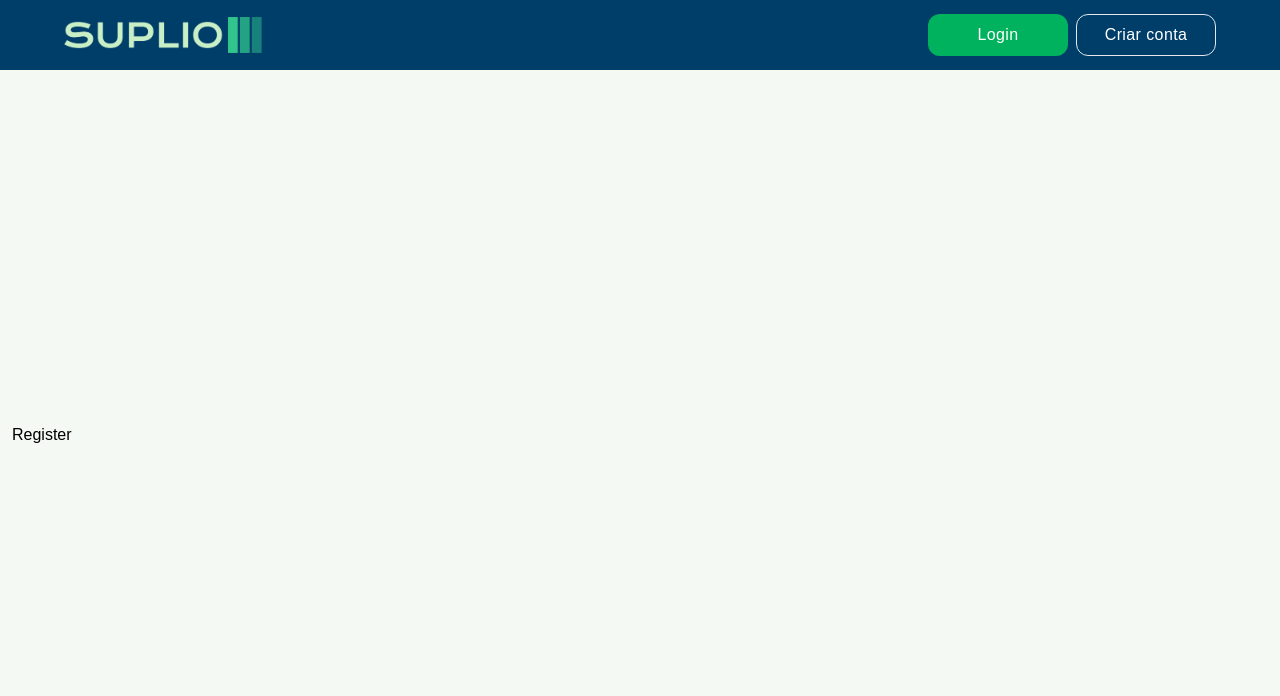
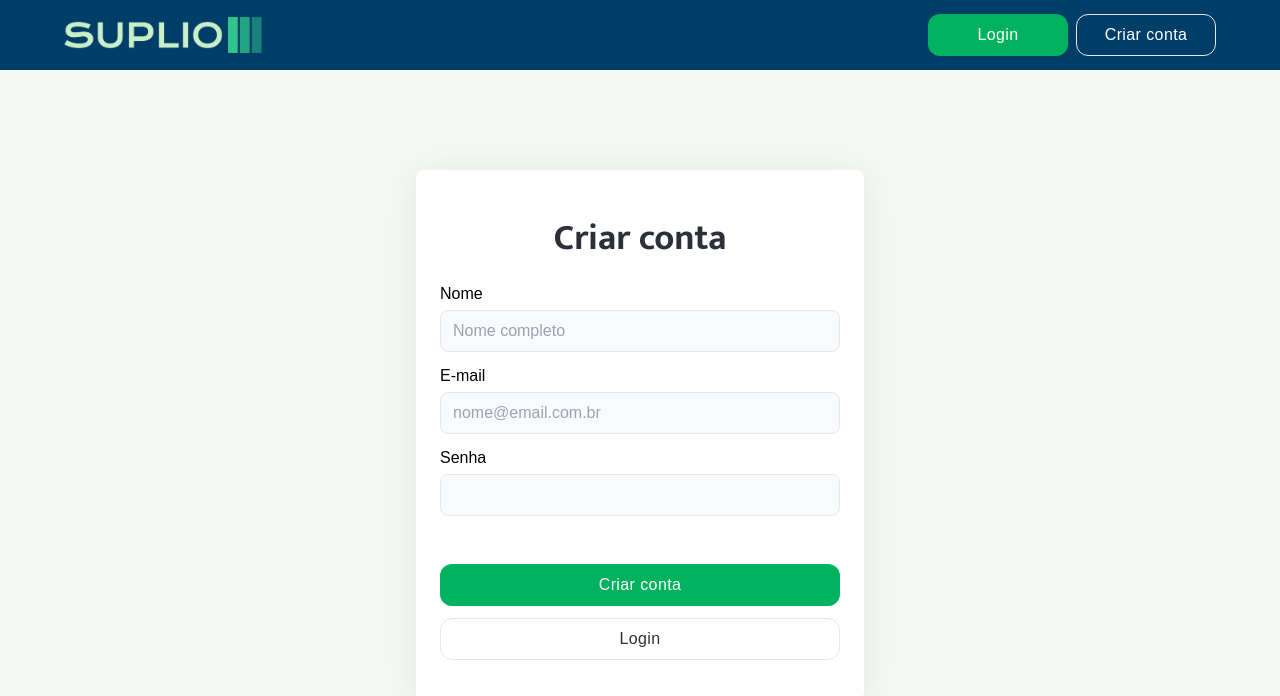
Before and after one commit to gabrielyin/Suplio, a Next.js app: page /register in a window 1280 px wide. Shown: the top 696 px of the page. Built offline with nearby package versions, Linux system fonts and the light colour scheme; a web font is replaced by a local one.

Commit message:
register page is done

```diff
--- a/app/page.jsx
+++ b/app/page.jsx
@@ -1,11 +1,10 @@
 import Button from "@/components/Button";
 import Card from "@/components/Card";
 import TextInput from "@/components/TextInput";
-import Image from "next/image";
 
 export default function Home() {
   return (
-    <div className="w-full max-w-lg mx-auto">
+    <div className="w-full max-w-md mx-auto">
       <Card>
 
         <div className="flex flex-col items-center my-6">
@@ -17,6 +16,7 @@ export default function Home() {
           <TextInput
             label="E-mail"
             placeholder="nome@email.com.br"
+            type="email"
           />
           <label>
             <div className="mb-1 flex justify-between">
--- a/app/register/page.jsx
+++ b/app/register/page.jsx
@@ -1,7 +1,46 @@
+import Button from "@/components/Button";
+import Card from "@/components/Card";
+import TextInput from "@/components/TextInput";
+
 export default function Register() {
     return (
-        <div>
-            Register
+        <div className="w-full max-w-md mx-auto">
+            <Card>
+
+                <div className="flex flex-col items-center my-6">
+                    <h3 className="font-mukta text-4xl font-bold text-charade-900">Criar conta</h3>
+                </div>
+
+                <div className="flex flex-col gap-3 mb-12">
+                    <TextInput
+                        label="Nome"
+                        placeholder="Nome completo"
+                        type="text"
+                    />
+                    <TextInput
+                        label="E-mail"
+                        placeholder="nome@email.com.br"
+                        text="email"
+                    />
+                    <TextInput
+                        label="Senha"
+                        type="password"
+                    />
+                </div>
+
+                <div className="flex flex-col gap-3">
+                    <Button
+                        className="w-full"
+                        text="Criar conta"
+                    />
+                    <button
+                        className="bg-transparent text-charade-900 py-2 rounded-xl tracking-wide border mb-4"
+                    >
+                        Login
+                    </button>
+                </div>
+
+            </Card>
         </div>
     )
 }
--- a/components/Header/VisitorNav.jsx
+++ b/components/Header/VisitorNav.jsx
@@ -1,18 +1,24 @@
+import Link from "next/link";
 import Button from "../Button";
 
 export default function VistorNav() {
     return (
         <nav className="flex gap-2">
-            <Button
-                width="w-[140px]"
-                text="Login"
-            />
-            <button
-                className="bg-transparent text-white py-2 w-[140px] rounded-xl tracking-wide border"
+            <Link
+                href="/"
+            >
+                <Button
+                    width="w-[140px]"
+                    text="Login"
+                />
+            </Link>
+            <Link
+                href="/register"
+                className="bg-transparent text-white py-2 w-[140px] rounded-xl tracking-wide border text-center"
 
             >
                 Criar conta
-            </button>
+            </Link>
         </nav>
     )
 }
--- a/components/TextInput.jsx
+++ b/components/TextInput.jsx
@@ -1,10 +1,10 @@
-export default function TextInput({ label, placeholder }) {
+export default function TextInput({ label, placeholder, type }) {
     return (
         <label className="block">
             <span className="block mb-1">{label}</span>
             <input
                 className="w-full border py-2 px-3 rounded-lg outline-none bg-[#F9FAFB]"
-                type="text"
+                type={type}
                 placeholder={placeholder}
             />
         </label>
```
